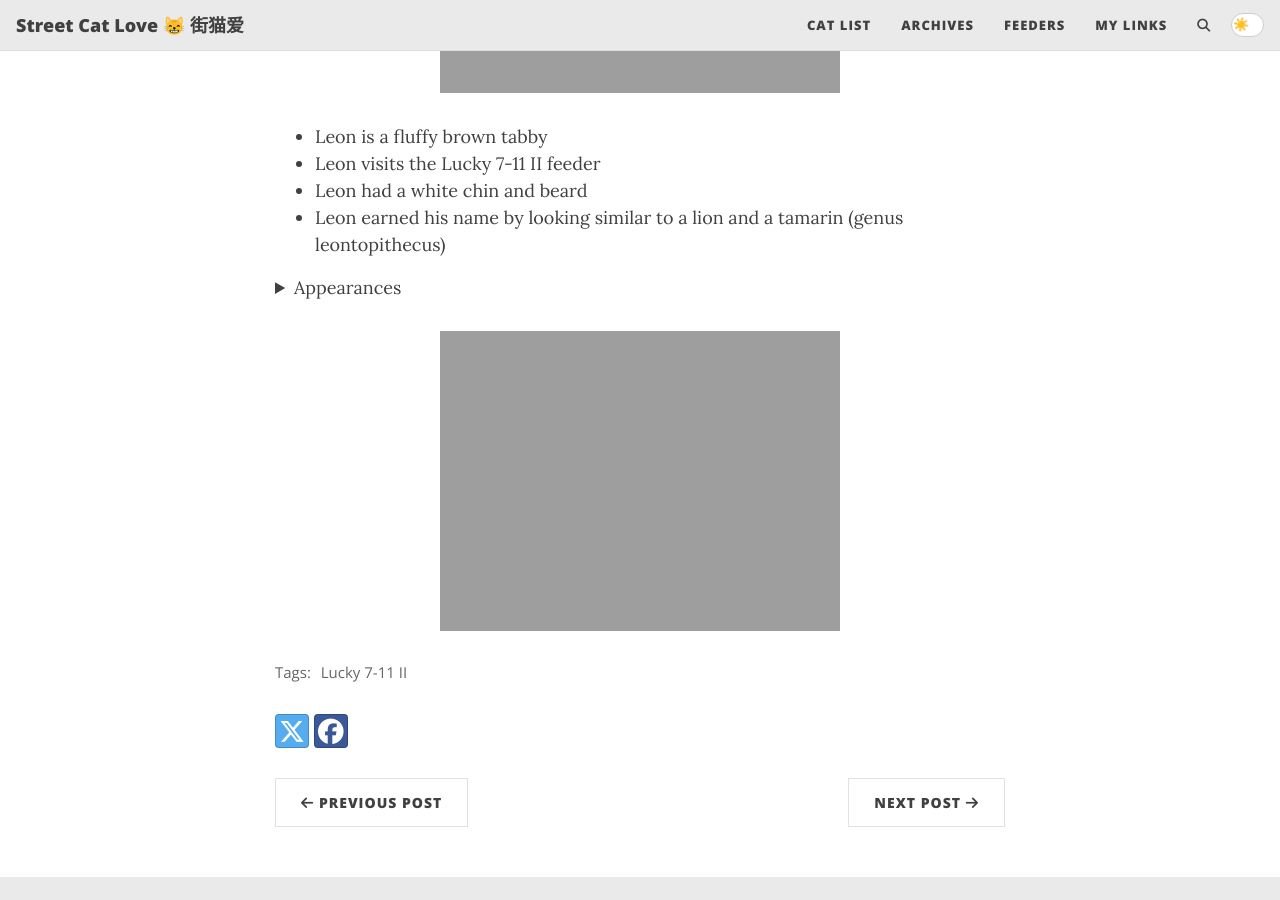
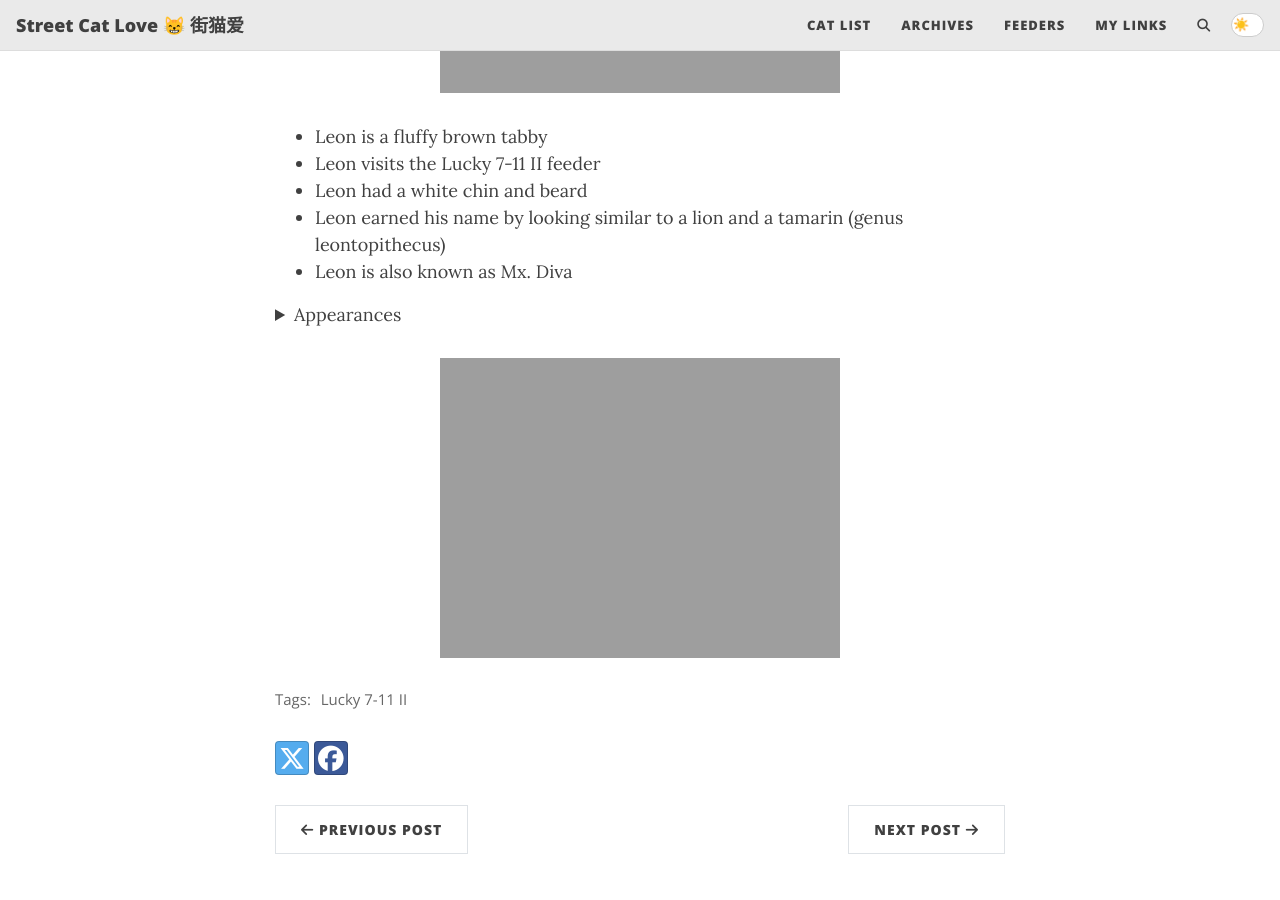
Before and after one commit to StreetCatLove/hellostreetcat, a Jekyll site: the page built from _posts/2024-11-28-leon.md, in a window 1280 px wide and 900 px high, scrolled down 400 px. Built offline with Jekyll 4.4.1, drawn with Linux system fonts in a browser that asks for light colours; comment, search, counter and statistics services are not loaded; some of the changed lines change nothing that is shown.

Commit message:
Update 2024-11-28-leon.md

```diff
--- a/_posts/2024-11-28-leon.md
+++ b/_posts/2024-11-28-leon.md
@@ -12,12 +12,31 @@
 * Leon visits the Lucky 7-11 II feeder
 * Leon had a white chin and beard
 * Leon earned his name by looking similar to a lion and a tamarin (genus leontopithecus)
+* Leon is also known as Mx. Diva
 
 <details>
 <summary>Appearances</summary>
 <ul>
   <li><a href="https://youtu.be/LmXEgtkCyS8?">11/17/24 01:04</a></li>
   <li><a href="https://youtu.be/ycdxS5kv4nc?t=18371">12/17/24 17:07</a></li>
+  <li><a href="https://youtu.be/MxG6NHBE430?t=1148">1/3/25 01:11</a></li>
+  <li><a href="https://youtu.be/Q8YjE-MKZHA?t=6029">1/4/25 02:30</a></li>
+  <li><a href="https://youtu.be/T3AWhHwMQcc?t=273">1/7/25 00:25</a></li>
+  <li><a href="https://youtu.be/r2HRdUHwE1A?t=19198">1/8/25 18:20</a></li>
+  <li><a href="https://youtu.be/qR3aO-Q0K_w?t=3743">1/11/25 01:26</a></li>
+  <li><a href="https://youtu.be/_9YFWSPIJrg?t=4271">1/17/25 01:25</a></li>
+  <li><a href="https://youtu.be/-l9OLPEekcE?t=4349">1/18/25 01:25</a></li>
+  <li><a href="https://youtu.be/HQ9CO-oT0Ns?t=41067">1/22/25 23:28</a></li>
+  <li><a href="https://youtu.be/M-Vpxr1cSDc?t=3860">1/22/25 23:28</a></li>
+  <li><a href="https://youtu.be/IdTTXuxN-dg?t=17414">2/5/25 17:26</a></li>
+  <li><a href="https://youtu.be/YNEM9yaiCE0?t=2727">2/17/25 13:15</a></li>
+  <li><a href="https://youtu.be/YkXqJpvCLqY?t=19200">2/20/25 17:26</a></li>
+  <li><a href="https://youtu.be/oL_tbb8UBxc?t=4740">2/23/25 01:13</a></li>
+  <li><a href="https://youtu.be/tZvDReCKnV8?t=1200">3/27/25 23:25</a></li>
+  <li><a href="https://youtu.be/9HZoCFdvcYo?t=1110">9/26/25 23:35</a></li>
+  <li><a href="https://youtu.be/-DkevfshkCQ?t=170">10/4/25 23:05</a></li>
+  <li><a href="https://youtu.be/T2VbAGYPUnY?t=722">10/12/25 00:05</a></li>
+  <li><a href="https://youtu.be/obAumZSqqy0?t=130">10/22/25 00:05</a></li>
 </ul>
 </details>
 
```
